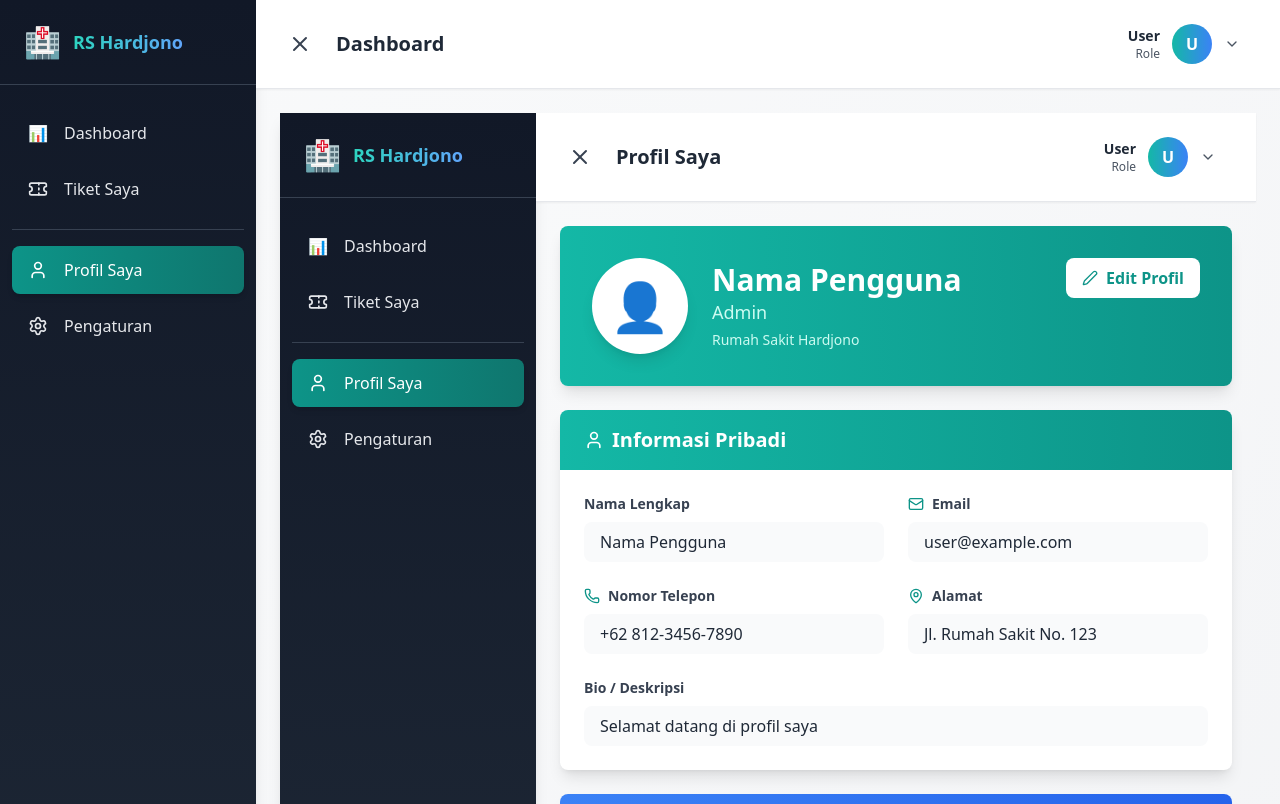
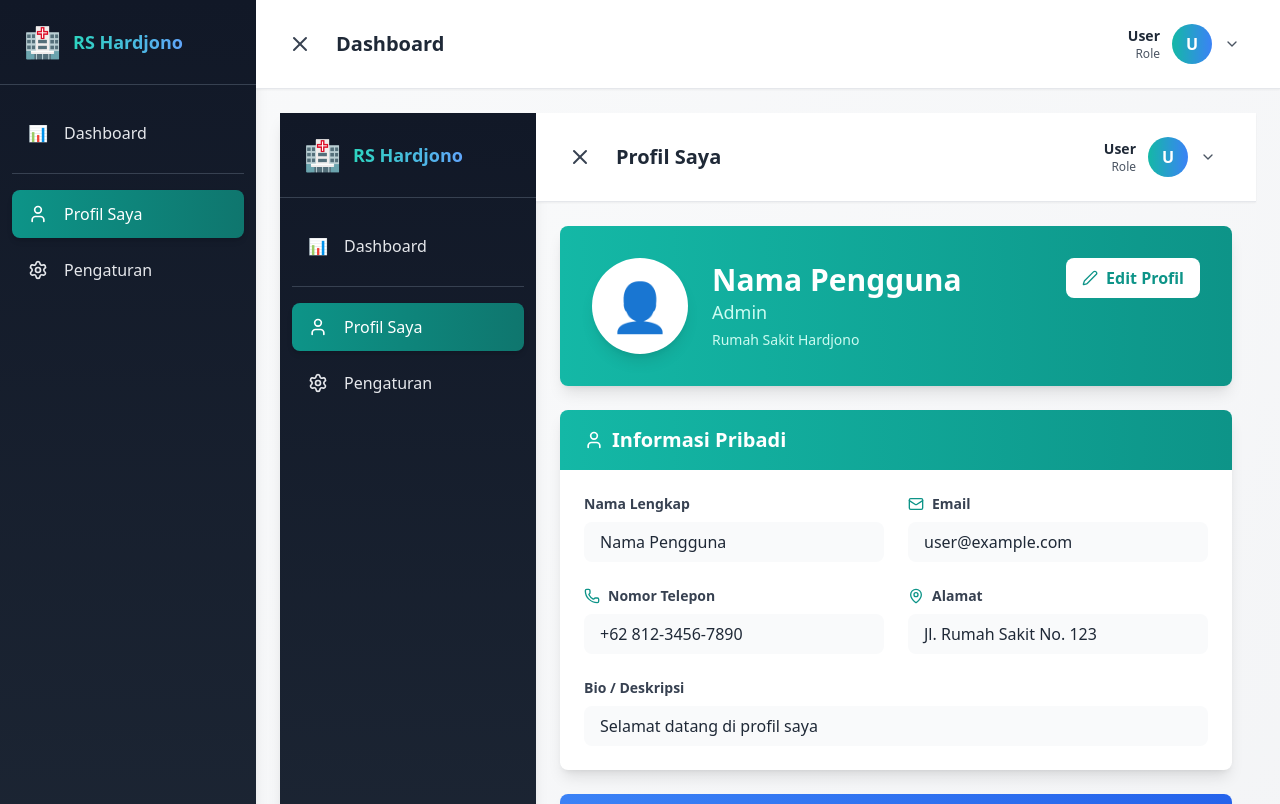
Before and after one commit to yusufmaulana18044-maker/rumah_sakit, a React app in the folder frontend/: page /profile in a window 1280 px wide. Shown: the top 804 px of the page. Built offline with nearby package versions, Linux system fonts and the light colour scheme; the HTML template or start-up script is replaced by a standard one.

Commit message:
Update layout.jsx lokal

```diff
--- a/frontend/src/pages/layout.jsx
+++ b/frontend/src/pages/layout.jsx
@@ -84,21 +84,6 @@ const Layout = ({ children, title = "Dashboard" }) => {
                 </Link>
               </li>
             )}
-
-            {/* Menu Tiket */}
-            <li>
-              <Link
-                to="/user"
-                className={`flex items-center gap-4 px-4 py-3 rounded-lg transition ${
-                  isActive("/user")
-                    ? "bg-gradient-to-r from-teal-600 to-teal-700 text-white shadow-md"
-                    : "text-gray-200 hover:bg-gray-700"
-                }`}
-              >
-                <Ticket className="w-5 h-5" />
-                {sidebarOpen && <span className="font-medium">Tiket Saya</span>}
-              </Link>
-            </li>
 
             {/* Divider */}
             {sidebarOpen && <li className="py-2"><div className="border-t border-gray-700"></div></li>}
```
